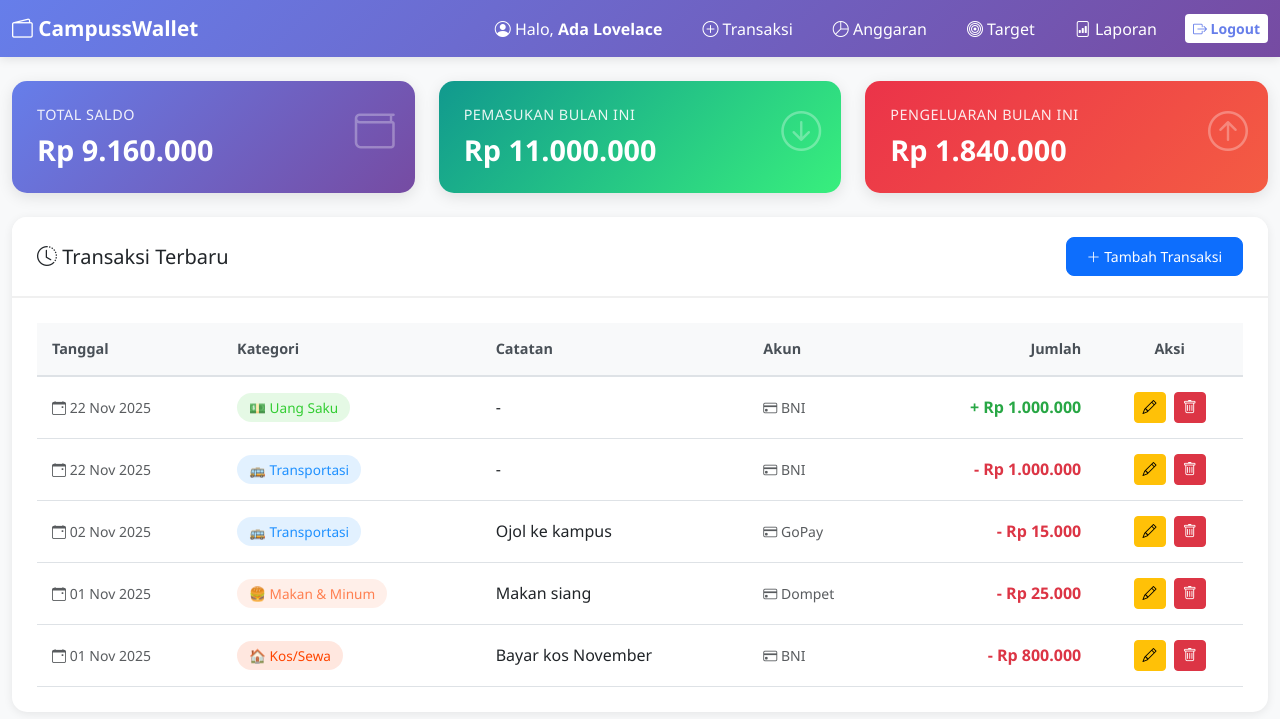
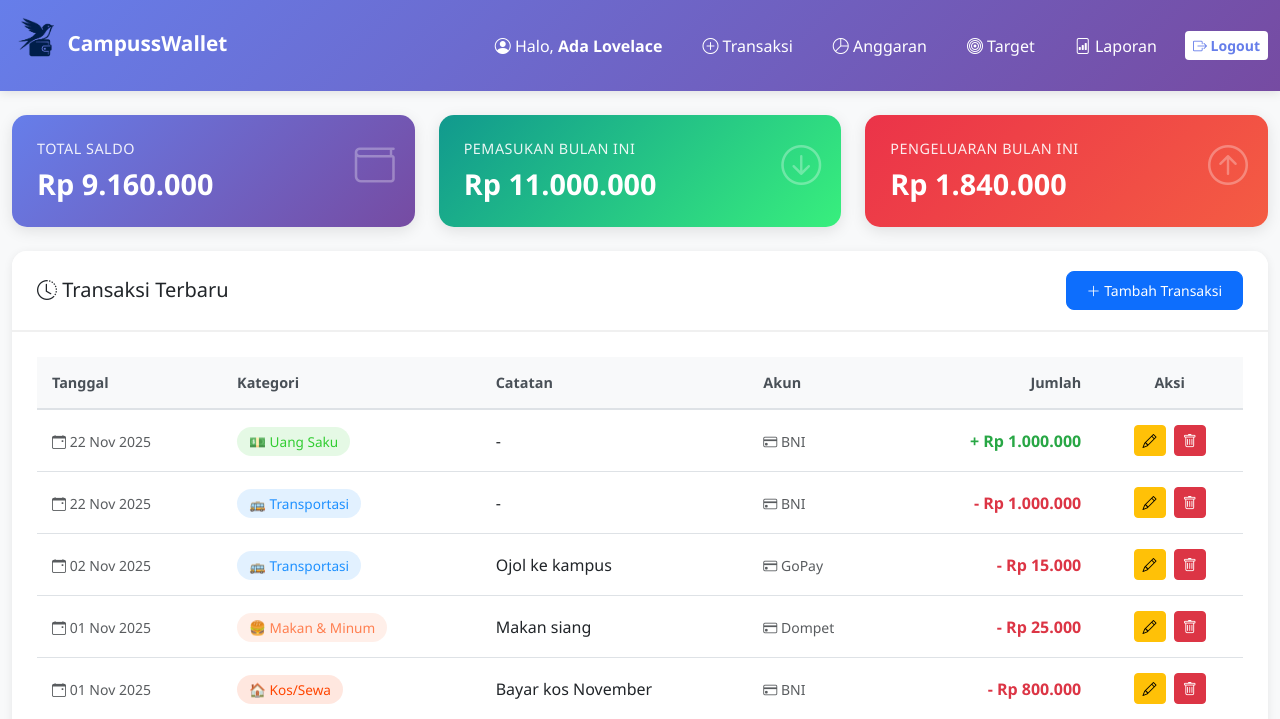
Before and after one commit to MaddaQiya/Project_PW, a PHP site: page /dashboard.php in a window 1280 px wide. Shown: the top 719 px of the page. Run offline with PHP 8.4, Linux system fonts and the light colour scheme; a user stored in the database is signed in; data comes from the database, SQL or seed files in the repository.

Commit message:
Penambahan Logo

```diff
--- a/dashboard.php
+++ b/dashboard.php
@@ -278,7 +278,8 @@ $target_aktif = mysqli_query($conn, $sql_target);
     <nav class="navbar navbar-expand-lg navbar-dark navbar-custom">
         <div class="container-fluid">
             <a class="navbar-brand" href="dashboard.php">
-                <i class="bi bi-wallet2"></i> CampussWallet
+                <img src="CampussWalletnoBG.png" alt="CampussWallet Logo" style="width: 50px; height: 50px; margin-bottom: 15px;">
+                CampussWallet
             </a>
             <button class="navbar-toggler" type="button" data-bs-toggle="collapse" data-bs-target="#navbarNav">
                 <span class="navbar-toggler-icon"></span>
--- a/index.php
+++ b/index.php
@@ -240,7 +240,7 @@ if ($_SERVER['REQUEST_METHOD'] == 'POST' && isset($_POST['login'])) {
     <div class="login-container">
         <div class="login-header">
             <div class="logo">
-                <i class="bi bi-wallet2"></i>
+                <img src="CampussWalletnoBG.png" alt="CampussWallet Logo" style="width: 80px; height: 80px; margin-bottom: 15px;">
             </div>
             <h2>CampussWallet</h2>
             <p>Kelola Keuangan Mahasiswa dengan Mudah</p>
```
